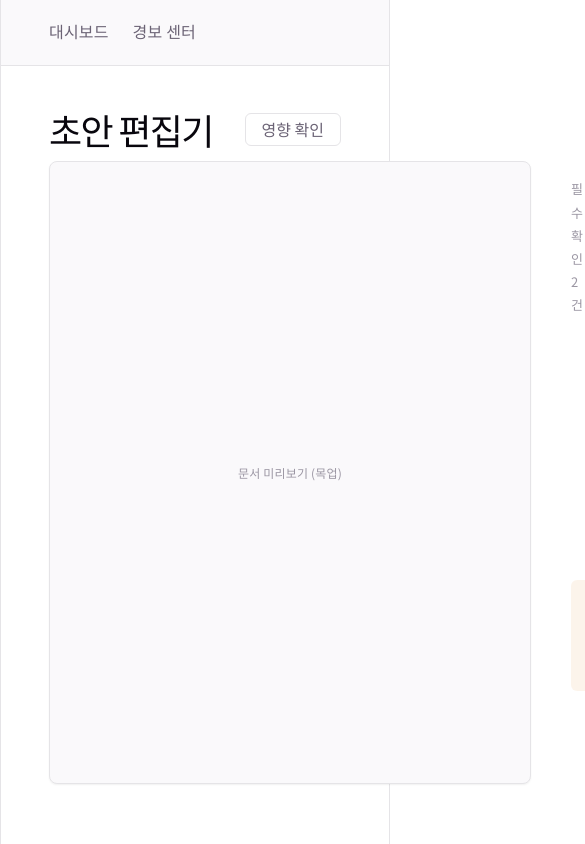
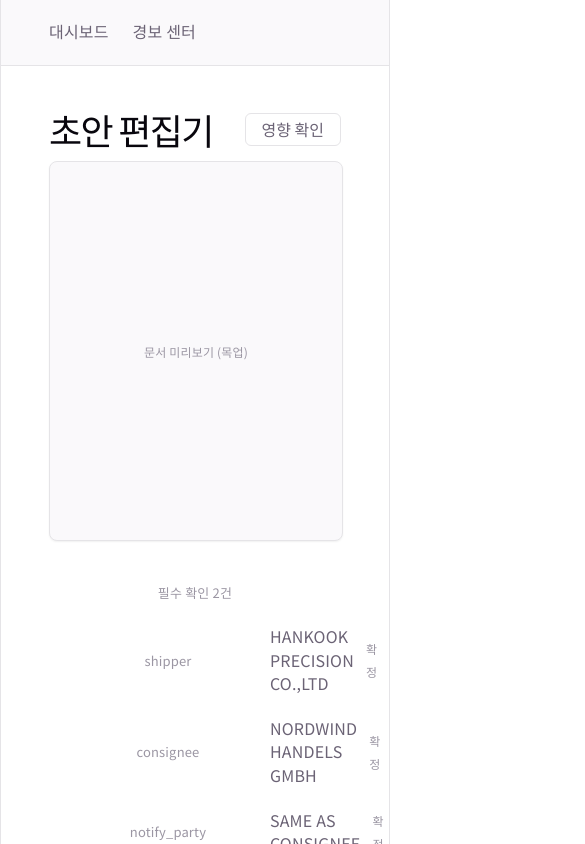
Before and after one commit to Khyojae/B-L-copilot, a React (Vite) app in the folder frontend/: page /shipments/SHP-2026-0801-004/draft in a window 390 px wide. Shown: the top 844 px of the page, 585 px wide, since content can reach past the window. Built offline with nearby package versions, Linux system fonts and the light colour scheme.

Commit message:
Add S8 panel card style fix, S3 responsive stacking for narrow screens, AlertCard severity border

```diff
--- a/frontend/src/index.css
+++ b/frontend/src/index.css
@@ -285,3 +285,32 @@ button:disabled {
   font-weight: 600;
   border-bottom-color: var(--brand-primary);
 }
+
+/* S3 초안 편집기 — 뷰어+필드폼 두 칸 배치. 인라인 스타일로는 미디어쿼리를
+   못 쓰기 때문에 이 두 규칙만 CSS 클래스로 뺐습니다. 1024px 이하에서는
+   가로 배치 대신 세로로 쌓아서(뷰어 위, 필드폼 아래) 필드폼이 눌려
+   줄바꿈되는 걸 막습니다. */
+.s3-content-row {
+  display: flex;
+  gap: var(--space-4);
+  align-items: flex-start;
+}
+
+/* 뷰어 안쪽 문서 박스 — 기본은 480px 고정, 폭·높이 비율(612:792)은
+   aspect-ratio로 항상 유지. 좁은 화면에서 폭이 100%로 바뀌어도 비율은
+   그대로라 찌그러지지 않습니다. */
+.s3-viewer-box {
+  width: 480px;
+  aspect-ratio: 612 / 792;
+}
+
+@media (max-width: 1024px) {
+  .s3-content-row {
+    flex-direction: column;
+    align-items: stretch;
+  }
+  .s3-viewer-box {
+    width: 100%;
+    max-width: 480px;
+  }
+}
--- a/frontend/src/pages/S3Draft/DocumentViewer.tsx
+++ b/frontend/src/pages/S3Draft/DocumentViewer.tsx
@@ -8,7 +8,9 @@ import {
 
 // 문서를 화면에 얼마나 크게 그릴지. 612:792 비율을 유지한 채 폭만 480px로 고정.
 // 나중에 실제 PDF 뷰어로 바꿀 때도 이 크기를 그대로 두고, 안쪽 내용만 바꾸면 됩니다.
-const DISPLAY_SIZE: DocumentDisplaySize = {
+// export하는 이유: S3Draft가 영향 패널을 여는 동안 뷰어 대신 보여주는 "숨김
+// 안내" 박스 높이를 여기 맞춰서, 뷰어가 있던 자리 크기가 느껴지게 합니다.
+export const DISPLAY_SIZE: DocumentDisplaySize = {
   width: 480,
   height: Math.round(
     480 * (MOCK_DOCUMENT_ORIGINAL_SIZE.height / MOCK_DOCUMENT_ORIGINAL_SIZE.width),
@@ -37,10 +39,15 @@ export function DocumentViewer({ focusedField }: DocumentViewerProps) {
   const highlightRect =
     bbox !== null ? bboxToScreenRect(bbox, MOCK_DOCUMENT_ORIGINAL_SIZE, DISPLAY_SIZE) : null;
 
+  // 폭·높이는 이제 인라인이 아니라 index.css의 .s3-viewer-box가 정합니다 —
+  // 1024px 이하에서는 미디어쿼리로 width:100%(최대 480px)가 되고, 높이는
+  // aspect-ratio가 비율대로 따라갑니다. highlightRect는 여전히 DISPLAY_SIZE
+  // (480x621) 기준으로 계산하므로, 실제 렌더 폭이 480px보다 작아지는 아주
+  // 좁은 화면(480px 미만 컨테이너)에서는 하이라이트 위치가 살짝 어긋날 수
+  // 있습니다 — 지금 확인 대상인 1024·768px에서는 뷰어가 항상 480px로
+  // 렌더되니 문제 없습니다.
   const documentAreaStyle: CSSProperties = {
     position: 'relative',
-    width: DISPLAY_SIZE.width,
-    height: DISPLAY_SIZE.height,
     backgroundColor: 'var(--bg-card)',
     border: '1px solid var(--border-default)',
     borderRadius: 'var(--radius-card)',
@@ -65,7 +72,7 @@ export function DocumentViewer({ focusedField }: DocumentViewerProps) {
       }}
     >
       {/* 실제 문서를 대신하는 회색 사각형 자리. 나중에 여기를 PDF 렌더링으로 교체 */}
-      <div style={documentAreaStyle}>
+      <div className="s3-viewer-box" style={documentAreaStyle}>
         <span style={{ fontSize: 12, color: 'var(--text-muted)' }}>문서 미리보기 (목업)</span>
 
         {highlightRect !== null && (
--- a/frontend/src/pages/S3Draft/ImpactPanel.tsx
+++ b/frontend/src/pages/S3Draft/ImpactPanel.tsx
@@ -28,12 +28,17 @@ interface ImpactPanelProps {
 // 여백이라 1280px 콘텐츠 폭에서 필드폼에 남는 자리가 너무 좁아짐). 그래서
 // 패널은 flex 줄에서 완전히 빼고, 화면 오른쪽에 떠 있는 고정(fixed) 패널로
 // 둡니다 — 뷰어·필드폼은 패널이 열려도 원래 폭을 그대로 씁니다.
+//
+// top과 bottom을 둘 다 고정하면 내용이 짧을 때(아직 필드를 안 고친 빈
+// 상태)도 카드가 화면 세로 전체로 늘어나서 텍스트 밑에 텅 빈 카드 영역이
+// 남습니다. 그래서 bottom 대신 maxHeight를 써서 내용만큼만 커지게 하고,
+// 내용이 길어지면 그때만 스크롤(overflowY)이 생기게 했습니다.
 const panelBaseStyle: CSSProperties = {
   position: 'fixed',
   top: 'var(--space-5)',
-  right: 'var(--space-4)',
-  bottom: 'var(--space-4)',
+  right: 'var(--space-3)',
   width: 320,
+  maxHeight: 'calc(100vh - var(--space-5) - var(--space-4))',
   overflowY: 'auto',
   zIndex: 20,
   display: 'flex',
--- a/frontend/src/pages/S3Draft/index.tsx
+++ b/frontend/src/pages/S3Draft/index.tsx
@@ -1,7 +1,7 @@
 import { useState } from 'react';
 import { useSearchParams } from 'react-router-dom';
 import { FieldForm } from './FieldForm';
-import { DocumentViewer } from './DocumentViewer';
+import { DocumentViewer, DISPLAY_SIZE } from './DocumentViewer';
 import { SuggestionCard } from './SuggestionCard';
 import { VerifyBar } from './VerifyBar';
 import { ImpactPanel } from './ImpactPanel';
@@ -62,9 +62,11 @@ export function S3Draft() {
   // 폭 규칙을 이 화면만 깨는 셈이라 피했습니다. 대신 영향 패널을 보는
   // 동안에는 문서 뷰어를 잠깐 숨겨서 필드폼에 자리를 돌려줍니다 — 패널이
   // 화면에 고정(fixed)으로 뜨는 동안 밑에 깔린 내용과 겹치지 않도록, 그
-  // 자리만큼(패널 폭 320px + 여백) 본문 오른쪽에 미리 여백을 비워둡니다.
+  // 자리만큼(패널 폭 320px + ImpactPanel의 right 여백 16px + 약간의 틈)만큼
+  // 본문 오른쪽에 미리 여백을 비워둡니다. 여백을 너무 넉넉하게 주면 패널이
+  // 본문과 멀찍이 떨어져 보여서, 딱 붙지도 겹치지도 않을 만큼만 좁게 잡았습니다.
   const contentStyle = {
-    paddingRight: isImpactOpen ? 360 : 0,
+    paddingRight: isImpactOpen ? 344 : 0,
   };
 
   return (
@@ -83,19 +85,35 @@ export function S3Draft() {
           </button>
         </div>
 
-        <div style={{ display: 'flex', gap: 24, alignItems: 'flex-start' }}>
+        {/* 가로 배치(뷰어+필드폼)는 index.css의 .s3-content-row가 맡습니다 —
+            1024px 이하에서는 미디어쿼리로 세로 쌓기로 바뀝니다. 인라인
+            style로는 미디어쿼리를 못 써서 이 div만 className을 씁니다. */}
+        <div className="s3-content-row">
           {isImpactOpen ? (
-            <p
+            // 뷰어 자리를 완전히 비워두면 "그냥 없어진 것"처럼 보여서, 실제
+            // 뷰어 박스(DocumentViewer의 documentAreaStyle)와 같은 톤의 회색
+            // 박스를 폭만 좁혀서 그대로 둡니다 — 높이는 뷰어와 맞춰서
+            // "여기 뷰어 있었다"는 느낌을 유지합니다.
+            <div
               style={{
-                margin: 0,
-                fontSize: 12,
-                color: 'var(--text-muted)',
-                width: 120,
                 flexShrink: 0,
+                width: 140,
+                height: DISPLAY_SIZE.height,
+                display: 'flex',
+                alignItems: 'center',
+                justifyContent: 'center',
+                padding: 'var(--space-2)',
+                textAlign: 'center',
+                backgroundColor: 'var(--bg-card)',
+                border: '1px solid var(--border-default)',
+                borderRadius: 'var(--radius-card)',
+                boxShadow: 'var(--shadow-card)',
               }}
             >
-              영향 패널을 보는 동안 문서 미리보기를 숨겼습니다. 패널을 닫으면 다시 보입니다.
-            </p>
+              <p style={{ margin: 0, fontSize: 12, color: 'var(--text-muted)' }}>
+                영향 패널을 보는 동안 문서 미리보기를 숨겼습니다. 패널을 닫으면 다시 보입니다.
+              </p>
+            </div>
           ) : (
             <DocumentViewer focusedField={focusedField ?? undefined} />
           )}
--- a/frontend/src/pages/S6Alerts/AlertCard.tsx
+++ b/frontend/src/pages/S6Alerts/AlertCard.tsx
@@ -1,6 +1,7 @@
 import { Link } from 'react-router-dom';
 import type { Alert } from '../../types/domain';
 import { SeverityBadge } from '../../components/SeverityBadge';
+import { SEVERITY } from '../../constants/domain';
 
 interface AlertCardProps {
   alert: Alert;
@@ -11,6 +12,7 @@ export function AlertCard({ alert }: AlertCardProps) {
   // 타임라인에서 해당 마커로 스크롤". reality_event_ids는 여러 건일 수 있지만
   // 이동 경로는 하나만 받으므로, 가장 핵심 근거인 첫 번째 현실 이벤트로 이동합니다.
   const primaryEventId = alert.reality_event_ids[0];
+  const meta = SEVERITY[alert.severity];
 
   return (
     <Link
@@ -20,7 +22,10 @@ export function AlertCard({ alert }: AlertCardProps) {
         flexDirection: 'column',
         gap: 8,
         padding: 'var(--space-3)',
-        border: '1px solid var(--border-default)',
+        borderTop: '1px solid var(--border-default)',
+        borderRight: '1px solid var(--border-default)',
+        borderBottom: '1px solid var(--border-default)',
+        borderLeft: `4px solid var(${meta.colorVar})`,
         borderRadius: 'var(--radius-card)',
         boxShadow: 'var(--shadow-card)',
         backgroundColor: 'var(--bg-card)',
```
Also changed, not shown: 1 other file (tests, documents, lock files or other folders).
